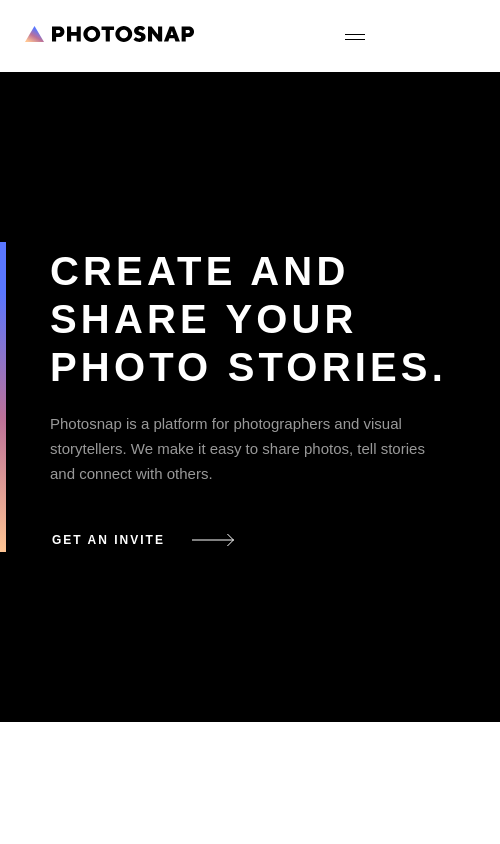
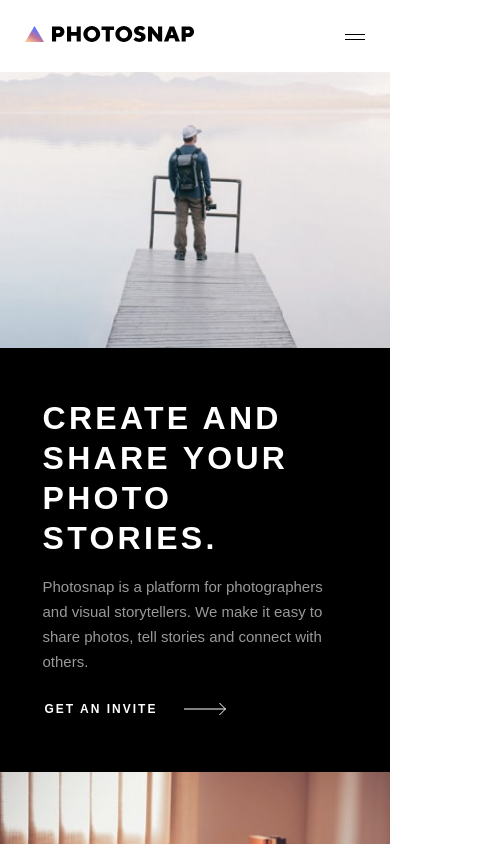
Before and after one commit to ding-09/photosnap, a React (Create React App) app: page / in a window 390 px wide. Shown: the top 844 px of the page, 500 px wide, since content can reach past the window. Built offline with nearby package versions, Linux system fonts and the light colour scheme; the HTML template or start-up script is replaced by a standard one.

Commit message:
added mobile responsive behavior for Home page

```diff
--- a/src/components/BetaInvite.js
+++ b/src/components/BetaInvite.js
@@ -2,6 +2,7 @@ import React from 'react';
 import styled from 'styled-components';
 import ArrowButton from '../styles/ArrowButton';
 import betaBG from '../assets/shared/desktop/bg-beta.jpg';
+import tabletBetaBG from '../assets/shared/tablet/bg-beta.jpg';
 
 
 const BetaInvite = () => {
@@ -25,9 +26,6 @@ const InviteSection = styled.section`
   padding: 6.4rem 4.9rem;
   position: relative;
   color: #ffffff;
-  @media (max-width: 768px) {
-      padding-right: 4rem;
-  }
   .invite-container {
     max-width: 114rem;
     height: 15rem;
@@ -35,7 +33,7 @@ const InviteSection = styled.section`
     display: flex;
     justify-content: space-between;
     h2 {
-      width: 45rem;
+      max-width: 45rem;
     }
   }
   .hero-border {
--- a/src/components/Footer.js
+++ b/src/components/Footer.js
@@ -210,7 +210,7 @@ const FooterContainer = styled.div`
     align-items: center;
     #logos {
       padding-right: 0;
-      margin-top: 5rem;
+      margin-top: 5.5rem;
       .main-logo {
         padding-bottom: 3rem;
       }
--- a/src/components/Header.js
+++ b/src/components/Header.js
@@ -42,7 +42,7 @@ const Header = ({ onFeatures }) => {
         <button className="icon" onClick={() => setDisplayMenu(!displayMenu)}>
           <img src={displayMenu ? exitIcon : menuIcon} alt="menu icon" />
         </button>
-        {displayMenu && <MobileMenu />}
+        {displayMenu && <MobileMenu setDisplayMenu={setDisplayMenu} />}
       </MobileHeaderContainer>
     </header>
   );
--- a/src/components/MobileMenu.js
+++ b/src/components/MobileMenu.js
@@ -3,7 +3,11 @@ import { Link } from 'react-router-dom';
 import styled from 'styled-components';
 import RectangleButton from '../styles/RectangleButton';
 
-const MobileMenu = () => {
+const MobileMenu = ({ setDisplayMenu }) => {
+  const closeMenu = () => {
+    setDisplayMenu(false);
+  };
+
   return (
     <MenuBG>
       <Menu>
@@ -11,13 +15,19 @@ const MobileMenu = () => {
           <nav>
             <ul>
               <li>
-                <Link to="/stories">STORIES</Link>
+                <Link to="/stories" onClick={closeMenu}>
+                  STORIES
+                </Link>
               </li>
               <li>
-                <Link to="/stories">FEATURES</Link>
+                <Link to="/features" onClick={closeMenu}>
+                  FEATURES
+                </Link>
               </li>
               <li>
-                <Link to="/stories">PRICING</Link>
+                <Link to="/pricing" onClick={closeMenu}>
+                  PRICING
+                </Link>
               </li>
             </ul>
           </nav>
--- a/src/components/StoryCard.js
+++ b/src/components/StoryCard.js
@@ -4,7 +4,7 @@ import ArrowButton from '../styles/ArrowButton';
 
 const StoryCard = ({ data, onHome }) => {
   return (
-    <Card img={data.img}>
+    <Card img={data.img} mobileImg={data.mobileImg}>
       <div className="theme-border"></div>
       <div className="card-container">
         <div className="text-container">
@@ -30,6 +30,11 @@ const Card = styled.article`
   cursor: pointer;
   overflow-x: hidden;
   transition: 0.35s;
+  @media (max-width: 375px) {
+    flex: 1 1 37.5rem;
+    height: 37.5rem;
+    background: url(${props => props.mobileImg && `${props.mobileImg}`}) no-repeat;
+  }
   &:hover {
     transform: translateY(-2.4rem);
     .theme-border {
--- a/src/components/StoryData.js
+++ b/src/components/StoryData.js
@@ -1,7 +1,11 @@
 import mountains from '../assets/stories/desktop/mountains.jpg';
+import mobileMountains from '../assets/stories/mobile/mountains.jpg';
 import cityscapes from '../assets/stories/desktop/cityscapes.jpg';
+import mobileCityscapes from '../assets/stories/mobile/cityscapes.jpg';
 import voyage from '../assets/stories/desktop/18-days-voyage.jpg';
+import mobileVoyage from '../assets/stories/mobile/18-days-voyage.jpg';
 import architecturals from '../assets/stories/desktop/architecturals.jpg';
+import mobileArchitecturals from '../assets/stories/mobile/architecturals.jpg';
 import worldTour from '../assets/stories/desktop/world-tour.jpg';
 import unforeseenCorners from '../assets/stories/desktop/unforeseen-corners.jpg';
 import kingOnAfrica from '../assets/stories/desktop/king-on-africa.jpg';
@@ -18,24 +22,28 @@ import dreamland from '../assets/stories/desktop/land-of-dreams.jpg';
 const StoryData = [
   {
     img: mountains,
+    mobileImg: mobileMountains,
     date: 'April 16th 2020',
     title: 'The Mountains',
     author: 'by John Appleseed',
   },
   {
     img: cityscapes,
+    mobileImg: mobileCityscapes,
     date: 'April 14th 2020',
     title: 'Sunset Cityscapes',
     author: 'by Benjamin Cruz',
   },
   {
     img: voyage,
+    mobileImg: mobileVoyage,
     date: 'April 11th 2020',
     title: '18 Days Voyage',
     author: 'by Alexei Borodin',
   },
   {
     img: architecturals,
+    mobileImg: mobileArchitecturals,
     date: 'April 9th 2020',
     title: 'Architecturals',
     author: 'by Samantha Brooke',
--- a/src/pages/Home.js
+++ b/src/pages/Home.js
@@ -7,10 +7,13 @@ import StoryCard from '../components/StoryCard';
 // images and icons
 import createAndShare from '../assets/home/desktop/create-and-share.jpg';
 import tabletCreateAndShare from '../assets/home/tablet/create-and-share.jpg';
+import mobileCreateAndShare from '../assets/home/mobile/create-and-share.jpg';
 import beautifulStories from '../assets/home/desktop/beautiful-stories.jpg';
 import tabletBeautifulStories from '../assets/home/tablet/beautiful-stories.jpg';
+import mobileBeautifulStories from '../assets/home/mobile/beautiful-stories.jpg';
 import designedFor from '../assets/home/desktop/designed-for-everyone.jpg';
 import tabletDesignedFor from '../assets/home/tablet/designed-for-everyone.jpg';
+import mobileDesignedFor from '../assets/home/mobile/designed-for-everyone.jpg';
 import responsiveIcon from '../assets/features/desktop/responsive.svg';
 import noLimitIcon from '../assets/features/desktop/no-limit.svg';
 import embedIcon from '../assets/features/desktop/embed.svg';
@@ -21,6 +24,7 @@ const Home = () => {
       <Section height="65rem" className="create-and-share">
         <TextBox background="#000000">
           <div className="hero-border"></div>
+          <div className="mobile-hero-border"></div>
           <div className="text-container">
             <h1>CREATE AND SHARE YOUR PHOTO STORIES.</h1>
             <p>
@@ -113,7 +117,13 @@ const Section = styled.section`
   #middle-textBox {
     order: 1;
   }
-
+  @media (max-width: 600px) {
+    flex-direction: column-reverse;
+    min-height: 70rem;
+    #middle-textBox {
+      order: 0;
+    }
+  }
 `;
 
 const TextBox = styled.div`
@@ -126,7 +136,7 @@ const TextBox = styled.div`
   align-items: center;
   position: relative;
   .text-container {
-    min-width: 38rem;
+    min-width: 37.5rem;
     width: 40rem;
     height: 30rem;
     margin: 5rem;
@@ -139,8 +149,37 @@ const TextBox = styled.div`
       opacity: 0.6;
     }
   }
-  #middle-row {
-    order: 1;
+  @media (max-width: 600px) {
+    flex: 1 1 60%;
+  }
+  @media (max-width: 500px) {
+    flex: 1 1 57%;
+    .hero-border {
+      display: none;
+    }
+    .text-container {
+      padding: 0 3.5rem;
+      height: auto;
+      h1, .heading {
+        font-size: 3.2rem;
+        line-height: 4rem;
+        letter-spacing: 3.3px;
+      }
+      h1, h2 {
+        margin-bottom: 1.6rem;
+      }
+      p {
+        margin-bottom: 2.3rem;
+      }
+    }
+  }
+  @media (max-width: 375px) {
+    .mobile-hero-border {
+      display: block;
+    }
+    .text-container {
+      padding-left: 3.5rem;
+    }
   }
 `;
 
@@ -170,6 +209,27 @@ const ImageBox = styled.div`
       background-size: cover;
       background-position: center;
     }
+  }
+  @media (max-width: 600px) {
+    flex: 1 1 45%;
+    #create {
+      background: url(${mobileCreateAndShare}) no-repeat;
+      background-size: cover;
+      background-position: center;
+    }
+    #stories {
+      background: url(${mobileBeautifulStories}) no-repeat;
+      background-size: cover;
+      background-position: center;
+    }
+    #design {
+      background: url(${mobileDesignedFor}) no-repeat;
+      background-size: cover;
+      background-position: center;
+    }
+  }
+  @media (max-width: 500px) {
+    flex: 1 1 40%;
   }
 `;
 
@@ -207,7 +267,7 @@ const AdditionalInfo = styled.section`
     }
     @media (max-width: 768px) {
       flex-direction: column;
-      width: 60%;
+      width: 80%;
       height: auto;
       margin: 12rem auto;
       article {
@@ -220,6 +280,9 @@ const AdditionalInfo = styled.section`
         }
       }
     }
+    @media (max-width: 500px) {
+      margin: 8rem auto;
+    }
   }
 `;
 
--- a/src/styles/GlobalStyle.js
+++ b/src/styles/GlobalStyle.js
@@ -108,7 +108,21 @@ const GlobalStyle = createGlobalStyle`
             #5a77ff 83.33%
         );
         position: absolute;
-  }
+    }
+    .mobile-hero-border {
+        width: 13rem;
+        height: 6px;
+         background: linear-gradient(
+            26.57deg,
+            #ffc593 0%,
+            #bc7198 43.29%,
+            #5a77ff 83.33%
+        );
+        position: absolute;
+        top: 0;
+        left: 3.5rem;
+        display: none;
+    }
 `;
 
 export default GlobalStyle;
```
Also changed, not shown: 1 other file (tests, documents, lock files or other folders).
